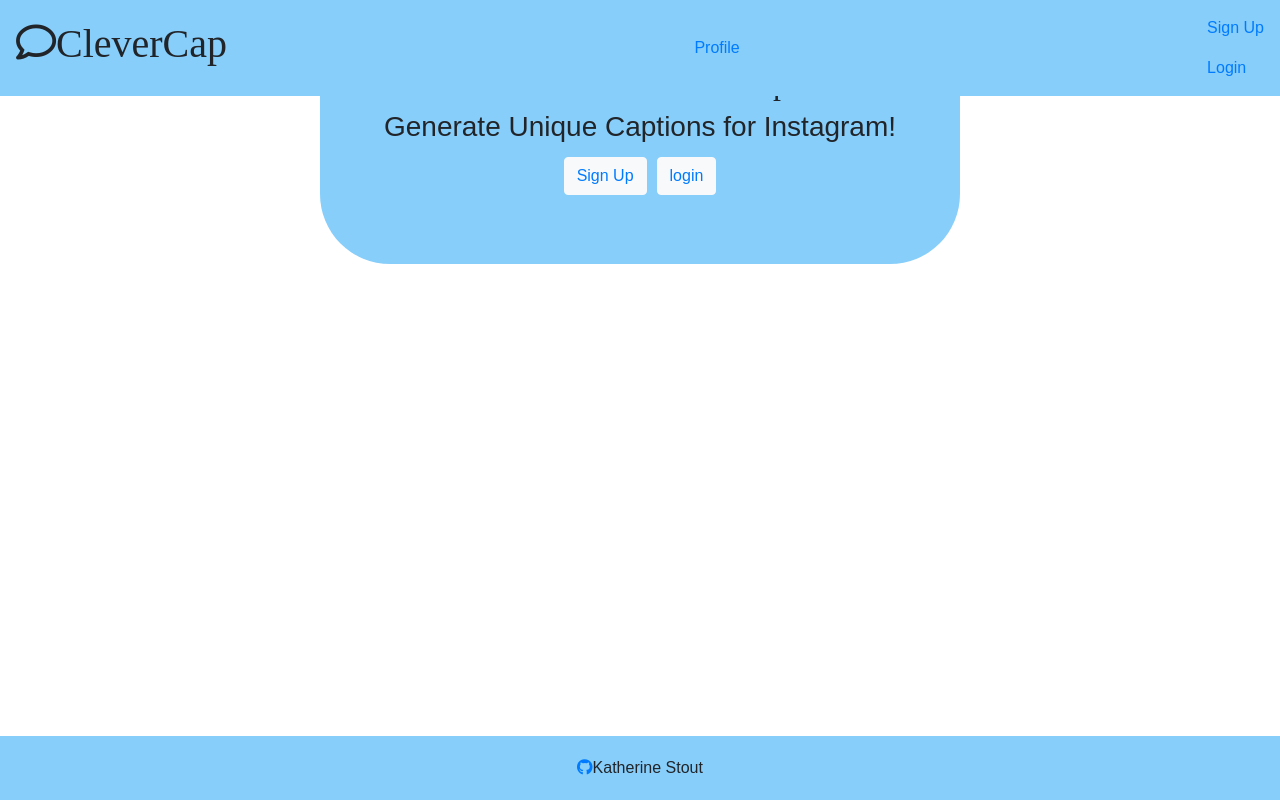
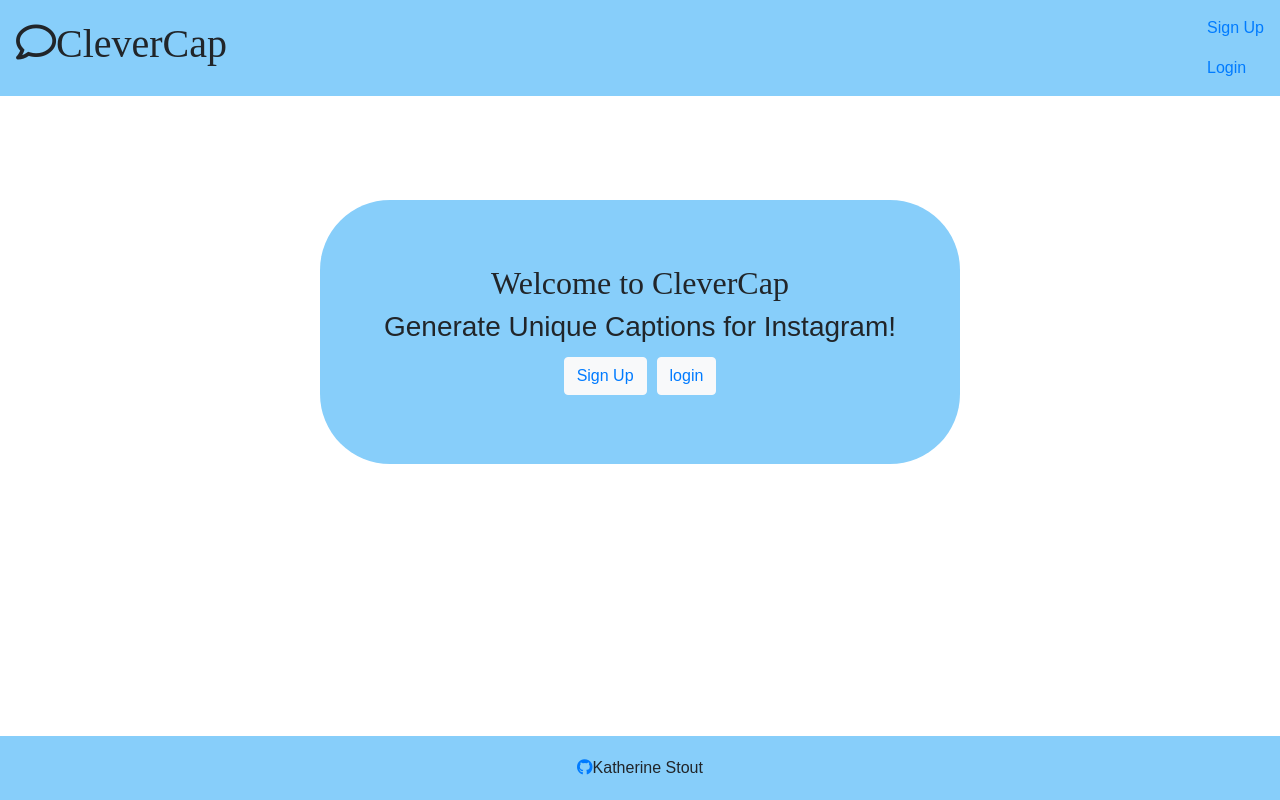
Before and after one commit to katherinestout/React_MERN, a React (Create React App) app in the folder my-app/: page / in a window 1280 px wide. Built offline with nearby package versions, Linux system fonts and the light colour scheme; a web font is replaced by a local one.

Commit message:
navbar change

```diff
--- a/my-app/src/components/layout/Navbar.js
+++ b/my-app/src/components/layout/Navbar.js
@@ -33,6 +33,9 @@ class Navbar extends Component {
         <li className="nav-item">
         {user.name}
         <a href = "" onClick={this.onLogoutClick.bind(this)}>Logout</a>
+        <Link className = "nav-link" to = "/profiles" >
+      {''}
+      Profile</Link>
         </li>
         </ul>
         </nav>
@@ -44,9 +47,7 @@ class Navbar extends Component {
      <h1 className="cap"><i className="far fa-comment"></i>CleverCap</h1>
       <ul className="navbar-nav">
         <li className="nav-item">
-      <Link className = "nav-link" to = "/profiles" >
-      {''}
-      Profile</Link>
+
       </li>
 
       </ul>
--- a/my-app/src/index.css
+++ b/my-app/src/index.css
@@ -1,6 +1,6 @@
 body {
 
-  margin: 0;
+  margin-top: 200px;
   padding: 0;
   font-family: Arial, Helvetica, sans-serif;
 }
```
